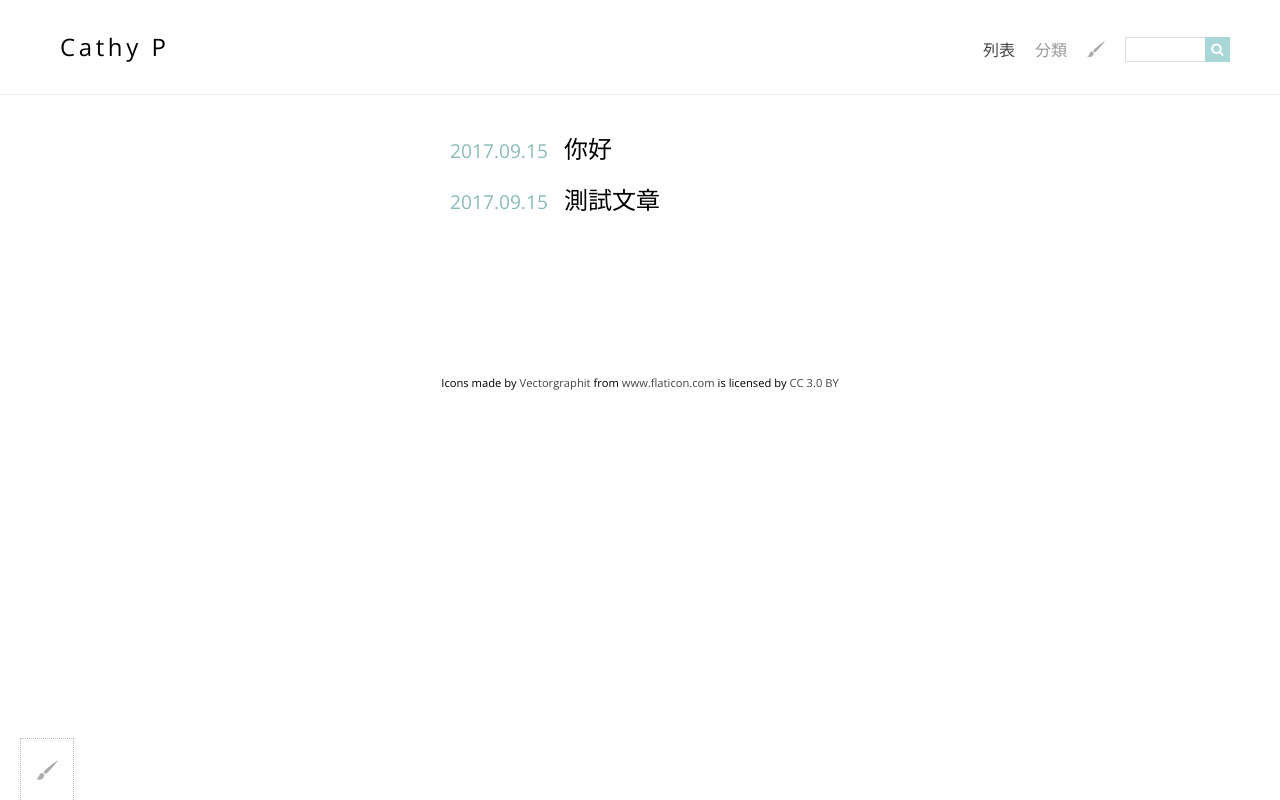
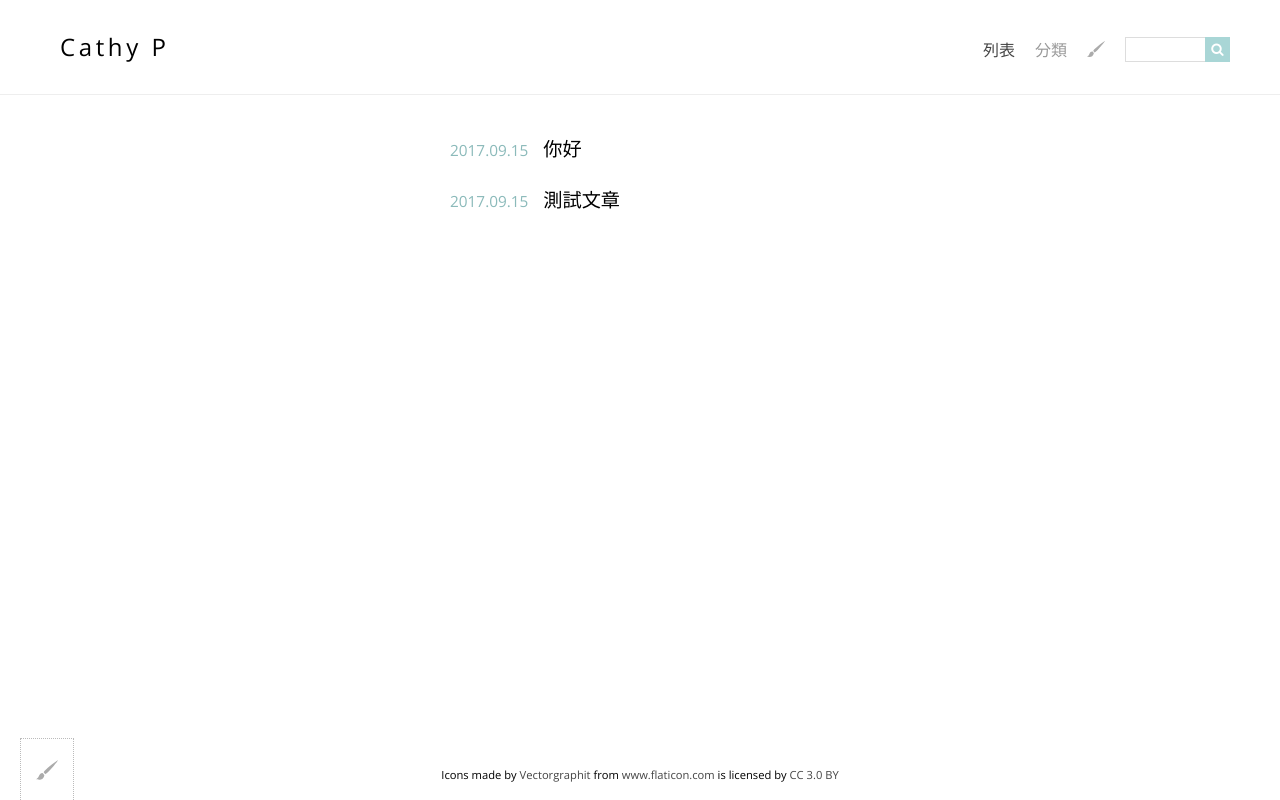
Before and after one commit to smile25896/blogVue, a plain HTML site: page index.html in a window 1280 px wide. Drawn offline with nearby package versions, Linux system fonts and the light colour scheme.

Commit message:
modify footer

```diff
--- a/src/css/styles.styl
+++ b/src/css/styles.styl
@@ -4,8 +4,13 @@
 a
 	text-decoration: none
 
+html
+	// display: relative
+	height: 100%
+
 body
-	display: relative
+	position: relative
+	min-height: 100%
 	font-family: 'Open Sans', '微軟正黑體', 'sans-serif'
 	// background-color: #fff
 
@@ -134,6 +139,7 @@ p
 	padding: 20px
 	border-radius: 3px
 	line-height: 1.8em
+	padding-bottom: 100px;
 	// text-align: center
 
 	h1
@@ -146,7 +152,7 @@ p
 		// text-align: center
 		margin-top: 20px
 		padding-left: 90px
-		font-size: 1.5em
+		font-size: 1.2em
 
 		li
 			cursor: pointer
@@ -163,9 +169,9 @@ p
 				margin: 0 auto
 
 .footer
-	display: absolute;
+	position: absolute
 	bottom: 0
-	margin-top: 120px
+	width: 100%
 	margin-bottom: 20px
 	text-align: center
 	font-size: 0.7em
```
Also changed, not shown: src/js/script.js (+41 -9 lines), src/css/styles.css.
